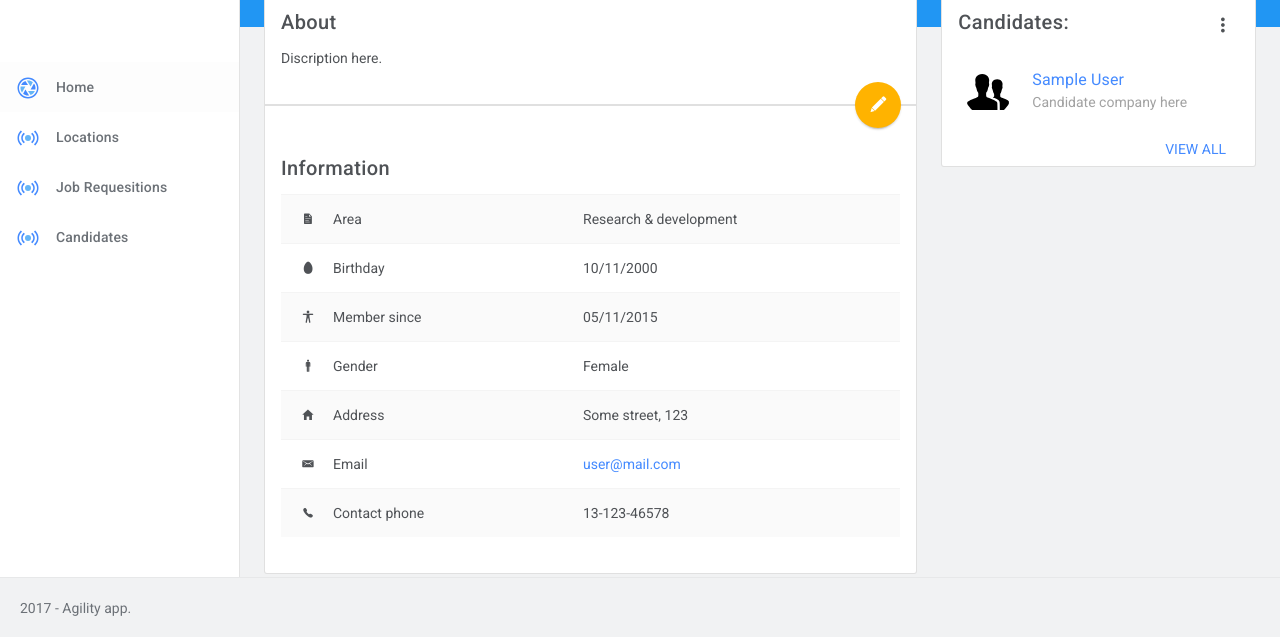
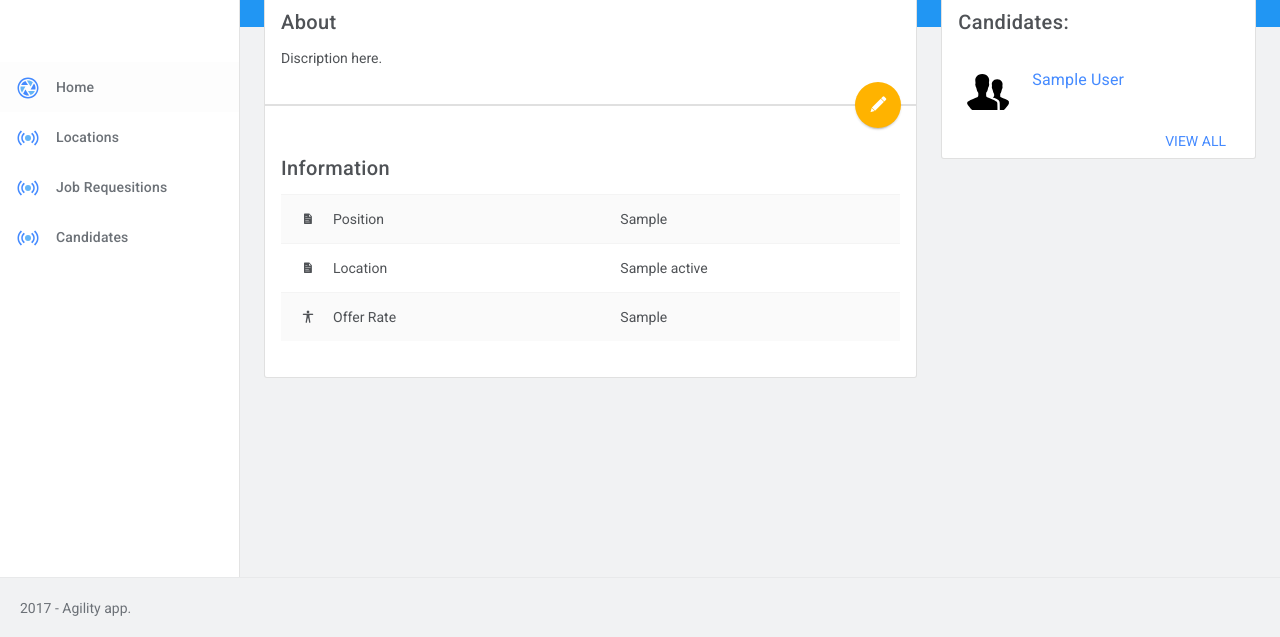
Before and after one commit to rayan1234sn/BasicFuncitons, a Django app: page /jobrequesitons/detail/1 in a window 1280 px wide. Shown: the part 223-860 px from the top of the page. Run offline with Django 3.2, Linux system fonts and the light colour scheme; tables that the repository leaves empty hold one stand-in row (values such as "Sample post"); some libraries are stand-ins or nearby versions; some web fonts are replaced.

Commit message:
Changed some detail screens.

```diff
--- a/candidateManager/templates/candidateManager/Candidate/candidate_detail.html
+++ b/candidateManager/templates/candidateManager/Candidate/candidate_detail.html
@@ -47,7 +47,7 @@
                         </tr>
                         <tr>
                           <td><em class="ion-document-text icon-fw mr"></em>Applying for</td>
-                          <td>{{object.jobRequesition}}</td>
+                          <td> <a href="/jobrequesitons/detail/{{object.jobRequesition.id}}"> {{object.jobRequesition}} </a> </td>
                         </tr>
                       </tbody>
                     </table>
--- a/candidateManager/templates/candidateManager/JobReq/jobrequesition_detail.html
+++ b/candidateManager/templates/candidateManager/JobReq/jobrequesition_detail.html
@@ -37,33 +37,18 @@
                     <table class="table table-striped">
                       <tbody>
                         <tr>
-                          <td><em class="ion-document-text icon-fw mr"></em>Area</td>
-                          <td>Research &amp; development</td>
+                          <td><em class="ion-document-text icon-fw mr"></em>Position</td>
+                          <td>{{object.position}}</td>
                         </tr>
                         <tr>
-                          <td><em class="ion-egg icon-fw mr"></em>Birthday</td>
-                          <td><span data-type="date" data-mode="popup" class="is-editable text-inherit">10/11/2000</span></td>
+                          <td><em class="ion-document-text icon-fw mr"></em>Location</td>
+                          <td><span data-type="date" data-mode="popup" class="is-editable text-inherit">{{object.location}}</span></td>
                         </tr>
                         <tr>
-                          <td><em class="ion-ios-body icon-fw mr"></em>Member since</td>
-                          <td><span data-type="date" data-mode="popup" class="is-editable text-inherit">05/11/2015</span></td>
+                          <td><em class="ion-ios-body icon-fw mr"></em>Offer Rate</td>
+                          <td><span data-type="date" data-mode="popup" class="is-editable text-inherit">{{object.offerRate}}</span></td>
                         </tr>
-                        <tr>
-                          <td><em class="ion-man icon-fw mr"></em>Gender</td>
-                          <td><a id="gender" href="#" data-type="select" data-pk="1" data-value="2" data-title="Select sex" class="text-inherit"></a></td>
-                        </tr>
-                        <tr>
-                          <td><em class="ion-android-home icon-fw mr"></em>Address</td>
-                          <td><span class="is-editable text-inherit">Some street, 123</span></td>
-                        </tr>
-                        <tr>
-                          <td><em class="ion-email icon-fw mr"></em>Email</td>
-                          <td><span class="is-editable text-inherit"><a href="#">user@mail.com</a></span></td>
-                        </tr>
-                        <tr>
-                          <td><em class="ion-ios-telephone icon-fw mr"></em>Contact phone</td>
-                          <td><span class="is-editable text-inherit">13-123-46578</span></td>
-                        </tr>
+
                       </tbody>
                     </table>
                   </div>
@@ -74,13 +59,13 @@
                 <div class="card">
                   <h5 class="card-heading">
                     <!-- START dropdown-->
-                    <div class="pull-right dropdown">
+                    <!-- <div class="pull-right dropdown">
                       <button type="button" data-toggle="dropdown" class="btn btn-default btn-flat btn-flat-icon"><em class="ion-android-more-vertical"></em></button>
                       <ul role="menu" class="dropdown-menu md-dropdown-menu dropdown-menu-right">
                         <li><a href="#">Action 1</a></li>
                         <li><a href="#">Action 2</a></li>
                       </ul>
-                    </div>
+                    </div> -->
                     <!-- END dropdown-->
                     Candidates:
                   </h5>
@@ -91,7 +76,7 @@
                       <div class="mda-list-item"><img img src="{% static 'img/icons/person-stalker.svg' %}" alt="List user" class="mda-list-item-img">
 	                      <div class="mda-list-item-text mda-2-line">
 	                        <h3><a href="{% url "candidate_detail" Candidate.id %}"> {{Candidate.firstName}} {{Candidate.lastName}} </a></h3>
-	                        <div class="text-muted text-ellipsis"> Candidate company here</div>
+	                       <!--  <div class="text-muted text-ellipsis"> Candidate company here</div> -->
 	                      </div>
 	                    </div>
                       {% endif %}
```
